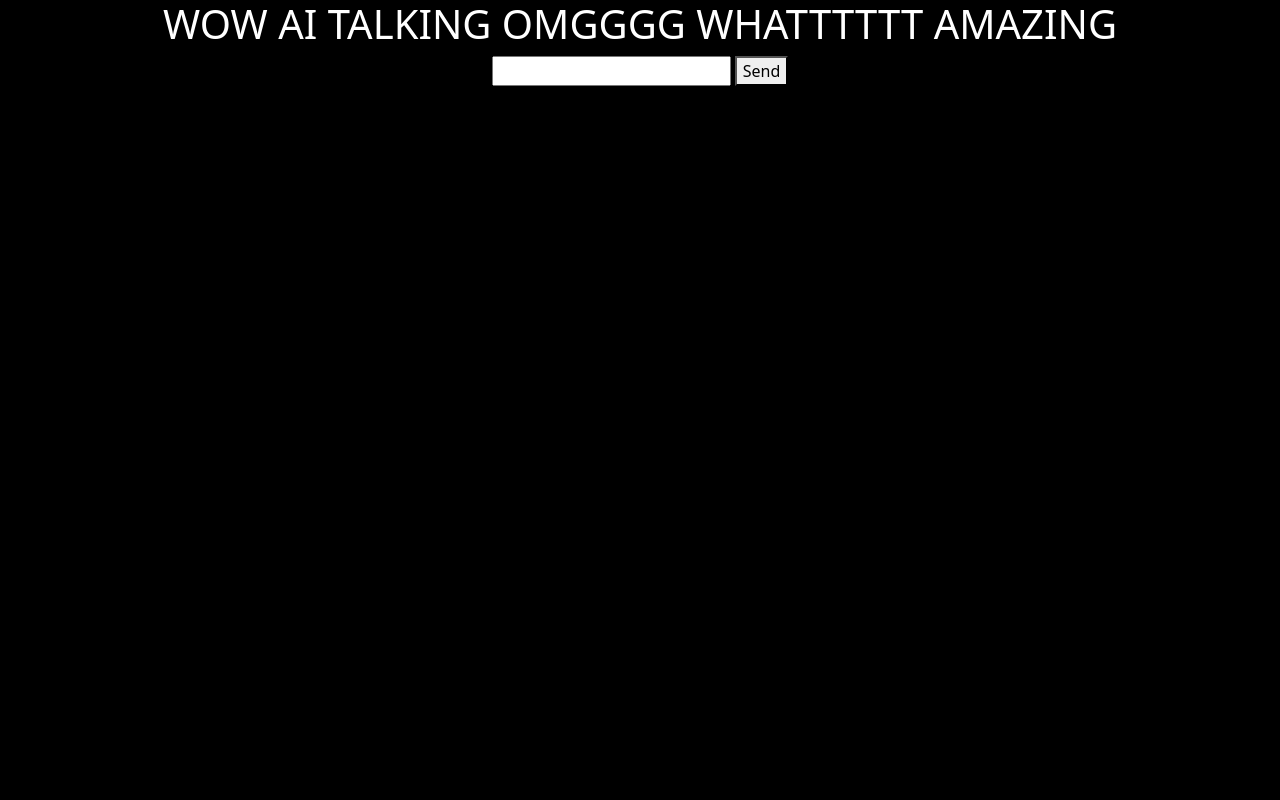
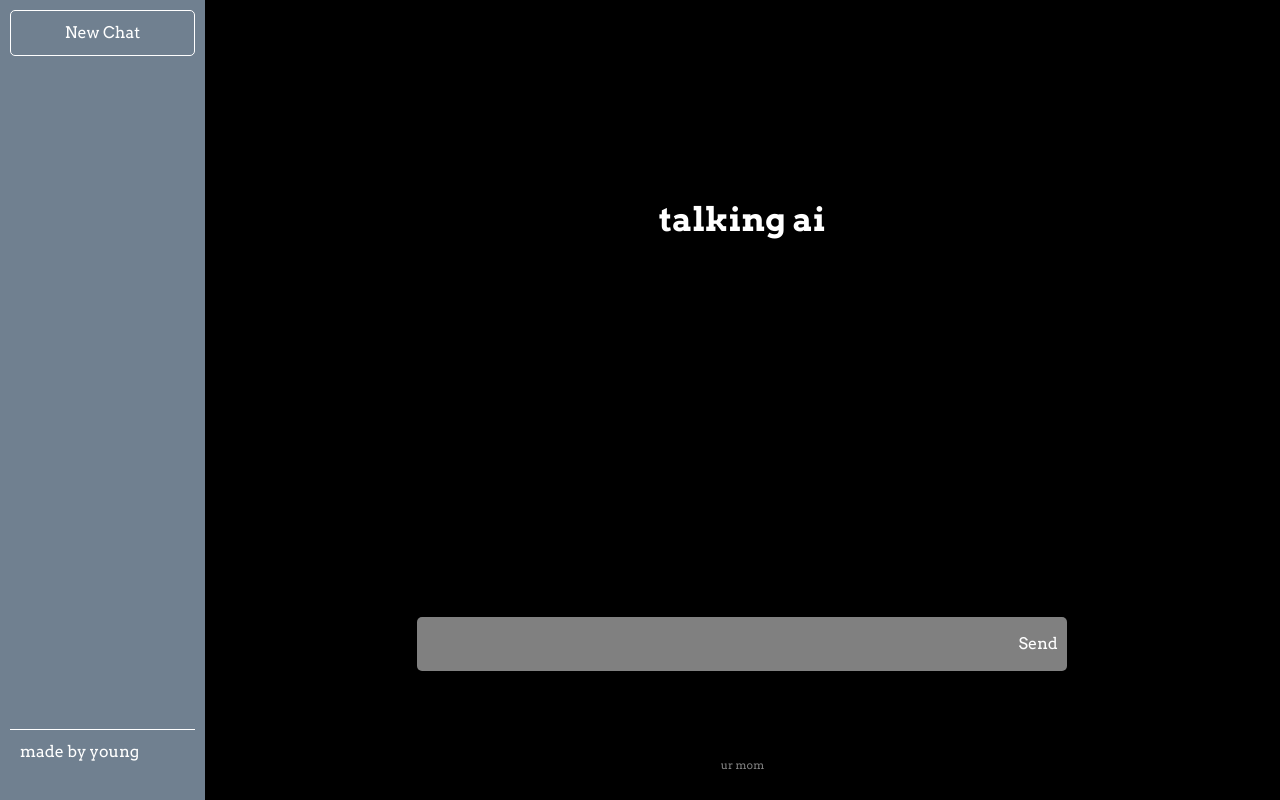
Before and after one commit to youngwasd/simple_ai, a website: page index.html in a window 1280 px wide. Drawn offline with nearby package versions, Linux system fonts and the light colour scheme.

Commit message:
working on making this program better

```diff
--- a/index.html
+++ b/index.html
@@ -3,17 +3,33 @@
     <head>
         <meta charset="UTF-8">
         <meta name="viewport" content="width=device-width, initial-scale=1.0">
-        <title>Document</title>
+        <title>AI</title>
 
         <link href="https://cdn.jsdelivr.net/npm/bootstrap@5.3.3/dist/css/bootstrap.min.css" rel="stylesheet" integrity="sha384-QWTKZyjpPEjISv5WaRU9OFeRpok6YctnYmDr5pNlyT2bRjXh0JMhjY6hW+ALEwIH" crossorigin="anonymous">
         <script src="https://cdn.jsdelivr.net/npm/bootstrap@5.3.3/dist/js/bootstrap.bundle.min.js" integrity="sha384-YvpcrYf0tY3lHB60NNkmXc5s9fDVZLESaAA55NDzOxhy9GkcIdslK1eN7N6jIeHz" crossorigin="anonymous"></script>
         <link rel="stylesheet" href="style.css">
-        <script src="script.js"></script>
     </head>
     <body>
-        <h1>WOW AI TALKING OMGGGG WHATTTTTT AMAZING</h1>
-        <div id="chat-box"></div>
-        <input type="text" id="userInput">
-        <button onclick="sendMessage()">Send</button>
+        <div class="side-bar">
+            <button>New Chat</button>
+            <div class="history"></div>
+            <div class="nav">
+                <p>made by young</p>
+            </div>
+        </div>
+
+        <div class="main">
+            <h1>talking ai</h1>
+            <p id="output"></p>
+            <div class="bottom-section">
+                <div class="input-container">
+                    <input/>
+                    <div id="submit">Send</div>
+                </div>
+            </div>
+            <p class="info">ur mom</p>
+        </div>
+
+        <script src="script.js"></script>
     </body>
 </html>
--- a/package.json
+++ b/package.json
@@ -12,6 +12,7 @@
   "license": "ISC",
   "dependencies": {
     "dotenv": "^16.4.5",
-    "openai": "^4.0.0"
+    "openai": "^4.28.0",
+    "readline": "^1.3.0"
   }
 }
--- a/script.js
+++ b/script.js
@@ -1,66 +1,80 @@
-import { config } from "dotenv";
-import OpenAI from "openai";
-import readline from "readline";
+//import dotenv from "dotenv"; // importing like this causes problems
+// import OpenAI from "openai";
+// import readline from "readline";
 
-config();
+//dotenv.config();
 
-const openai = new OpenAI({ apiKey: process.env.API_KEY });
+//const API_KEY = process.env.API_KEY;
 
-// function sendMessage() {
-//     var userInput = document.getElementById("userInput").value;
-//     displayMessage("User", userInput, "user-message");
+// const openai = new OpenAI({ apiKey: process.env.API_KEY });
 
-//     openai.chat.completions.create({
+const submitButton = document.querySelector('#submit');
+const outputElement = document.querySelector('#output');
+const inputElem = document.querySelector('input');
+const historyElem = document.querySelector('.history');
+
+// https://www.youtube.com/watch?v=05ssqx-SZT0 40:58
+
+async function getMessage() {
+    const options = {
+        method: 'POST',
+        headers: {
+            'Authorization': `Bearer ${API_KEY}`,
+            'Content-Type': 'application/json'
+        },
+        body: JSON.stringify({
+            model: "gpt-3.5-turbo",
+            messages: [{ role: "user", content: inputElem.value}],
+            max_tokens: 100
+        })
+    }
+
+    try {
+        const response = await fetch('https://api.openai.com/v1/chat/completions', options)
+        const data = await response.json();
+        console.log(data);
+        outputElement.textContent = data.choices[0]['message']['content'];
+        if (data.choices[0]['message']['content']) {
+            const pElem = document.createElement('p');
+            pElem.textContent = inputElem.value;
+            historyElem.append(pElem);
+        }
+    } catch (error) {
+        console.error(error);
+    }
+}
+
+submitButton.addEventListener('click', getMessage);
+
+
+// const rl = new readline.createInterface({
+//     input: process.stdin,
+//     output: process.stdout
+// });
+
+// async function main() {
+//     const userInput = await askQuestion("You: ");
+
+//     const completion = await openai.chat.completions.create({
+//         messages: [{ role: "user", content: userInput }],
 //         model: "gpt-3.5-turbo",
-//         messages: [{ role: "user", content: userInput }]
-//     }).then((response) => {
-//         var aiResponse = response.data.choices[0]['message']['content'];
-//         displayMessage("AI", aiResponse, "ai-message");
-//     }).catch((error) => {
-//         console.error("Error:", error);
 //     });
 
-//     document.getElementById("userInput").value = "";
-// }
+//     console.log("AI: " + completion.choices[0]['message']['content']);
+//     main();
+// };
 
-// function displayMessage(sender, message, className) {
-//     var chatBox = document.getElementById("chat-box");
-//     var messageDiv = document.createElement("div");
-//     messageDiv.textContent = sender + ": " + message;
-//     messageDiv.classList.add("message");
-//     messageDiv.classList.add(className);
-//     chatBox.appendChild(messageDiv);
-//     chatBox.scrollTop = chatBox.scrollHeight;
-// }
+// function askQuestion(question) {
+//     return new Promise((resolve, reject) => {
+//         rl.question(question, (answer) => {
+//             resolve(answer);
+//         });
+//     });
+// };
 
-const rl = new readline.createInterface({
-    input: process.stdin,
-    output: process.stdout
-});
+// main();
 
-async function main() {
-    const userInput = await askQuestion("You: ");
-
-    const completion = await openai.chat.completions.create({
-        messages: [{ role: "user", content: userInput }],
-        model: "gpt-3.5-turbo",
-    });
-
-    console.log("AI: " + completion.choices[0]['message']['content']);
-    main();
-};
-
-function askQuestion(question) {
-    return new Promise((resolve, reject) => {
-        rl.question(question, (answer) => {
-            resolve(answer);
-        });
-    });
-};
-
-main();
-
-rl.on("close", () => {
-    console.log("\nbye ;(");
-    process.exit(0);
-});
+// rl.on("close", () => {
+//     console.log("\nbye ;(");
+//     process.exit(0);
+// });
--- a/style.css
+++ b/style.css
@@ -1,25 +1,106 @@
-body {
-    background-color: black;
+@import url('https://fonts.googleapis.com/css2?family=Arvo:ital,wght@0,400;0,700;1,400;1,700&display=swap');
+
+* {
     color: white;
-    text-align: center;
+    font-family: 'Arvo', Arial, Helvetica, sans-serif;
 }
 
-.chat-box {
-    height: 300px;
-    overflow-y: scroll;
-    border: 1px solid #ccc;
-    padding: 10px;
-    margin-bottom: 10px;
+body {
+    margin: 0;
+    padding: 0;
+    background-color: black;
+    display: flex;
 }
 
-.message {
-    margin-bottom: 5px;
+h1 {
+    font-size: 33px;
+    font-weight: 600;
+    padding: 200px 0;
 }
 
-.user-message {
-    color: blue;
+.side-bar {
+    background-color: slategrey;
+    width: 244px;
+    height: 100vh;
+    display: flex;
+    flex-direction: column;
+    justify-content: space-between;
 }
 
-.ai-message {
-    color: green;
+.main {
+    width: 100%;
+    flex-grow: 1;
+    height: 100vh;
+    display: flex;
+    flex-direction: column;
+    align-items: center;
+    text-align: center;
+    justify-content: space-between;
 }
+
+.bottom-section {
+    width: 100%;
+    display: flex;
+    flex-direction: column;
+    justify-content: center;
+    align-items: center;
+    justify-content: space-between;
+}
+
+.info {
+    color: rgba(255, 255, 255, 0.5);
+    font-size: 11px;
+    padding: 10px;
+}
+
+input {
+    border: none;
+    background-color: rgba(255, 255, 255, 0.5);
+    width: 100%;
+    font-size: 20px;
+    padding: 12px 15px;
+    border-radius: 5px;
+}
+
+input:focus {
+    outline: none;
+}
+
+.input-container {
+    position: relative;
+    width: 100%;
+    max-width: 650px;
+}
+
+.input-container #submit {
+    position: absolute;
+    right: 1.5%;
+    bottom: 15px;
+    cursor: pointer;
+}
+
+button {
+    background-color: transparent;
+    border: solid 0.5px;
+    border-radius: 5px;
+    padding: 10px;
+    margin: 10px;
+}
+
+.nav {
+    border-top: solid 0.5px;
+    padding: 10px;
+    margin: 10px;
+}
+
+.history {
+    padding: 10px;
+    margin: 10px;
+    display: flex;
+    flex-direction: column;
+    height: 100%;
+}
+
+.history p {
+    cursor: pointer;
+}
```
Also changed, not shown: 1 other file.
